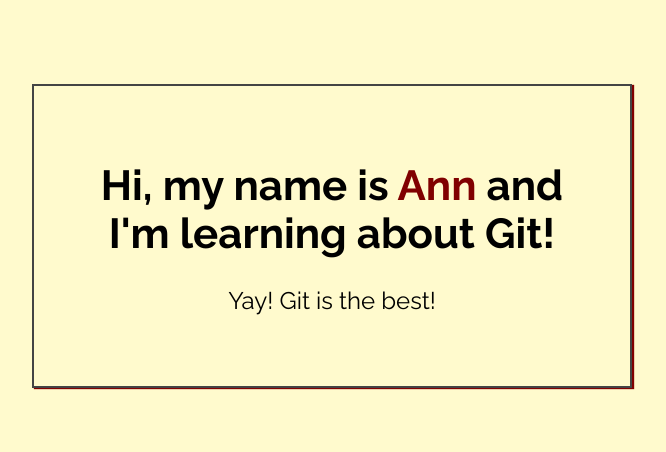
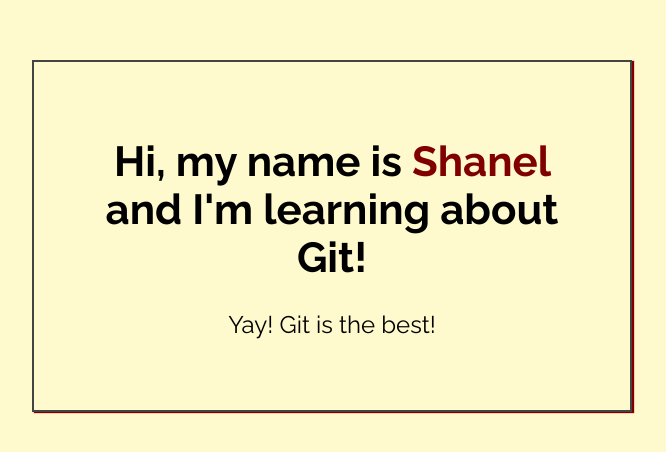
Before and after one commit to Greenesh/my-first-repo, a plain HTML site: page index.html in a window 1280 px wide. Shown: the part 164-616 px from the top of the page, without its empty margins (308-974 px from the left). Drawn offline with Linux system fonts and the light colour scheme.

Commit message:
Added name to index.html

```diff
--- a/index.html
+++ b/index.html
@@ -14,7 +14,7 @@
 <body>
 
     <div class="greeting">
-        <h1>Hi, my name is <span class="highlight">Ann</span> and I'm learning about Git! </h1>
+        <h1>Hi, my name is <span class="highlight">Shanel</span> and I'm learning about Git! </h1>
 
         <p>Yay! Git is the best!</p>
     </div>
```
